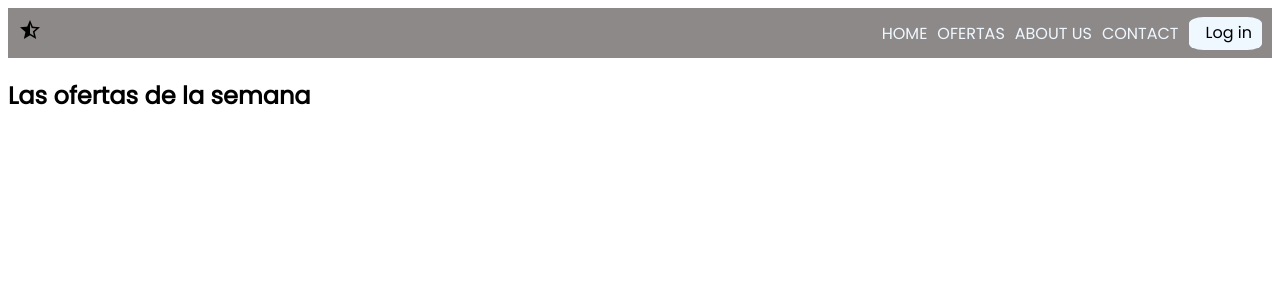
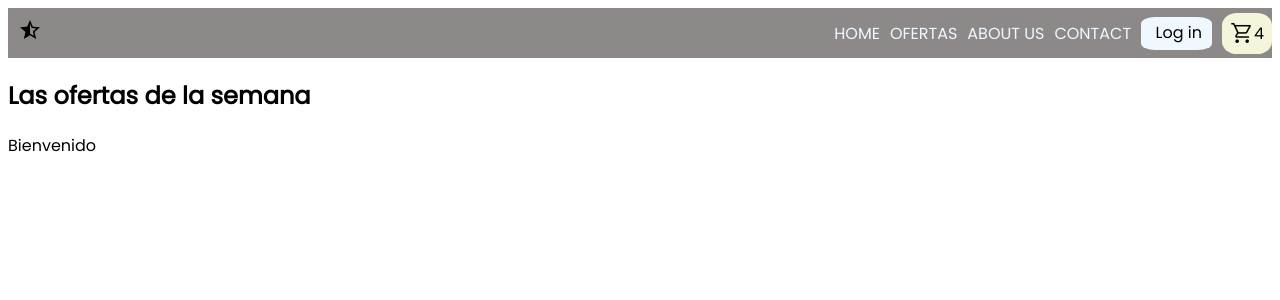
Before and after one commit to TheWhiteMachine/PrimerAppCoderHouse, a React (Create React App) app: page / in a window 1280 px wide. Shown: the top 300 px of the page. Built offline with nearby package versions, Linux system fonts and the light colour scheme.

Commit message:
agregando logo de  carrito

```diff
--- a/src/App.js
+++ b/src/App.js
@@ -1,10 +1,12 @@
 import NavBar from "./components/NavBar";
-import  "./App/styles.css";
+import "./App/styles.css";
+import { ItemListContainer } from "./components/ItemListContainer";
 
 function App() {
   return (
     <div className="App">
-      <NavBar/>
+      <NavBar />
+      <ItemListContainer greetings={'Bienvenido'} />
     </div>
   );
 }
--- a/src/App/styles.css
+++ b/src/App/styles.css
@@ -1,7 +1,8 @@
 * {
     font-family: 'Poppins', sans-serif;
 }
-.nav{
+
+.nav {
     display: flex;
     background-color: rgb(141, 137, 137);
     height: 50px;
@@ -12,10 +13,12 @@
 
 
 }
-.logo{
+
+.logo {
     float: left;
     margin-left: 10px;
 }
+
 .nav ul {
     list-style-type: none;
     margin: 0;
@@ -25,13 +28,14 @@
 
 }
 
-  .nav  li {
+.nav li {
     margin-right: 10px;
     display: inline;
     height: 40px;
     justify-content: center;
     align-items: center;
 }
+
 .nav ul li a {
     text-decoration: none;
     color: aliceblue;
@@ -45,11 +49,11 @@
     background-color: black;
     color: antiquewhite;
     height: 100%;
-    padding : 12px;
+    padding: 12px;
     justify-items: center;
 }
 
-.options  {
+.options {
     display: flex;
     justify-content: flex-end;
     align-items: center;
@@ -58,6 +62,7 @@
     line-height: 42px;
     height: 100%;
 }
+
 .material-symbols-outlined {
     font-variation-settings:
         'FILL' 0,
@@ -66,9 +71,10 @@
         'opsz' 48
 }
 
-.submit{
-    width:70px;
-    height: 30px;;
+.submit {
+    width: 70px;
+    height: 30px;
+    ;
     display: flex;
     justify-content: flex-end;
     float: right;
@@ -87,3 +93,12 @@
     background-color: black;
     color: aliceblue;
 }
+
+.cartWidget {
+    display: flex;
+    flex-direction: row;
+    padding: 0.5rem;
+    border-radius: 30%;
+    background-color: beige;
+
+}
--- /dev/null
+++ b/src/components/CartWidget.js
@@ -0,0 +1,12 @@
+import React from 'react'
+
+export const CartWidget = () => {
+    return (
+        <div className='cartWidget'>
+            <span className="material-symbols-outlined">
+                shopping_cart
+            </span>
+            <span>4</span>
+        </div>
+    )
+}
--- /dev/null
+++ b/src/components/ItemListContainer.js
@@ -0,0 +1,9 @@
+import React from 'react'
+
+export const ItemListContainer = ({ greetings }) => {
+    return (
+        <div>
+            {greetings}
+        </div>
+    )
+}
--- a/src/components/NavBar.js
+++ b/src/components/NavBar.js
@@ -1,7 +1,8 @@
+import { CartWidget } from "./CartWidget";
 
 
-function Navbar(){
-    return(
+function Navbar() {
+    return (
         <>
             <div className="nav">
                 <div className="logo">
@@ -16,6 +17,7 @@ function Navbar(){
                     <li><a href="#">CONTACT</a></li>
                 </ul>
                 <div className="submit">Log in</div>
+                <CartWidget />
             </div>
             <div>
                 <h2>Las ofertas de la semana</h2>
```
Also changed, not shown: 1 other file (tests, documents, lock files or other folders). Lines whose indentation alone changed are shown as unchanged.
